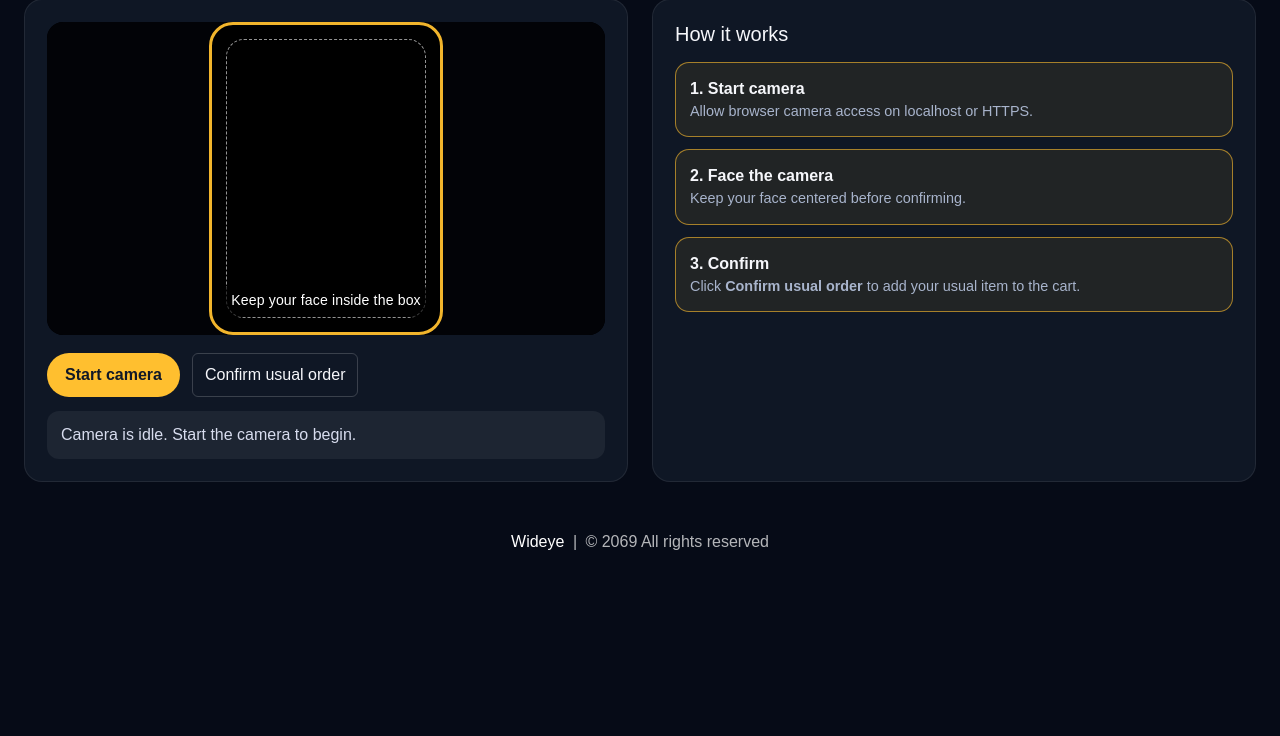
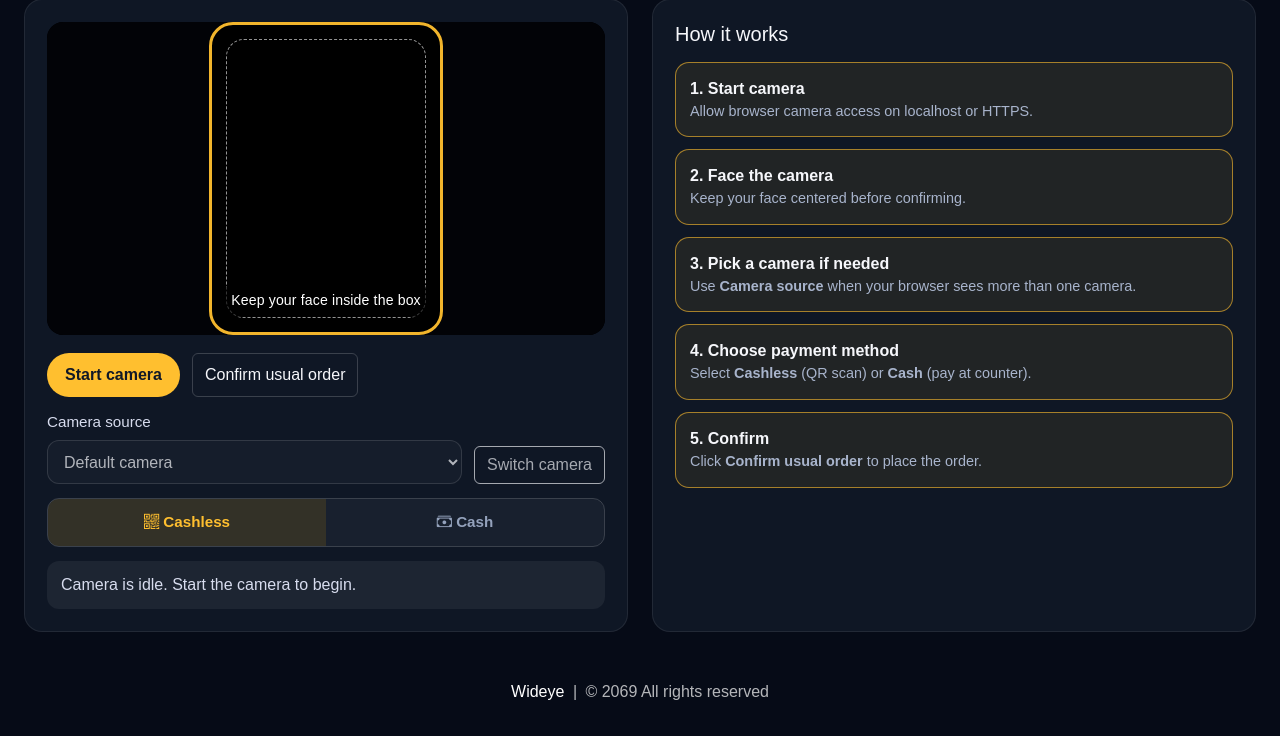
Before and after one commit to Ryzelz/Kiosk-5-flask-2, a Flask app: page /usual-order in a window 1280 px wide. Shown: the part 202-938 px from the top of the page. Before the commit the page ends 752 px from the top, so only its background shows below. Run offline with Flask 3, Linux system fonts and the light colour scheme; some libraries are stand-ins or nearby versions.

Commit message:
added cash and cashless payment option, added thermal printer featuer for receipt, and fix some bugs

```diff
--- a/website/__init__.py
+++ b/website/__init__.py
@@ -153,6 +153,9 @@ def sync_order_schema():
     if 'size' not in existing_columns:
         statements.append("ALTER TABLE \"order\" ADD COLUMN size VARCHAR(100) DEFAULT '' NOT NULL")
 
+    if 'payment_method' not in existing_columns:
+        statements.append("ALTER TABLE \"order\" ADD COLUMN payment_method VARCHAR(50) DEFAULT 'cashless' NOT NULL")
+
     with db.engine.begin() as connection:
         for statement in statements:
             connection.execute(text(statement))
--- a/website/models.py
+++ b/website/models.py
@@ -100,6 +100,7 @@ class Order(db.Model):
     shot = db.Column(db.String(100), nullable=False, default='')
     price = db.Column(db.Float, nullable=False)
     status = db.Column(db.String(100), nullable=False)
+    payment_method = db.Column(db.String(50), nullable=False, default='cashless')
     payment_id = db.Column(db.String(1000), nullable=False)
 
     customer_link = db.Column(db.Integer, db.ForeignKey('customer.id'), nullable=False)
--- a/website/static/js/faceCamera.js
+++ b/website/static/js/faceCamera.js
@@ -13,6 +13,9 @@
     const canvas = document.getElementById('faceCameraCanvas');
     const overlayCanvas = document.getElementById('faceCameraOverlay');
     const stepsContainer = document.getElementById('faceTrainingSteps');
+    const cameraSelect = document.getElementById('cameraSelect');
+    const switchCameraButton = document.getElementById('switchCameraButton');
+    const paymentToggle = document.getElementById('paymentMethodToggle');
     const previewUrl = app.dataset.previewUrl;
     const captureUrl = app.dataset.captureUrl;
     const confirmUrl = app.dataset.confirmUrl;
@@ -25,10 +28,85 @@
     let busy = false;
     let previewBusy = false;
     let previewTimer = null;
+    let selectedDeviceId = '';
+    let videoDevices = [];
+    let selectedPaymentMethod = 'cashless';
 
     const setStatus = (message, isError) => {
         statusBox.textContent = message;
         statusBox.style.color = isError ? '#ff9b9b' : '#d7dcee';
+    };
+
+    const getDeviceLabel = (device, index) => device.label || `Camera ${index + 1}`;
+
+    const getCurrentTrackDeviceId = () => {
+        if (!stream) {
+            return '';
+        }
+
+        const [videoTrack] = stream.getVideoTracks();
+        return videoTrack?.getSettings()?.deviceId || '';
+    };
+
+    const syncCameraSwitcherState = () => {
+        if (!cameraSelect || !switchCameraButton) {
+            return;
+        }
+
+        const canSwitch = videoDevices.length > 1;
+        cameraSelect.disabled = busy || !canSwitch;
+        switchCameraButton.disabled = busy || !canSwitch;
+    };
+
+    const renderCameraOptions = () => {
+        if (!cameraSelect) {
+            return;
+        }
+
+        const activeDeviceId = getCurrentTrackDeviceId();
+        const currentValue = selectedDeviceId || activeDeviceId;
+        cameraSelect.innerHTML = '';
+
+        if (!videoDevices.length) {
+            const option = document.createElement('option');
+            option.value = '';
+            option.textContent = 'Default camera';
+            cameraSelect.appendChild(option);
+            syncCameraSwitcherState();
+            return;
+        }
+
+        videoDevices.forEach((device, index) => {
+            const option = document.createElement('option');
+            option.value = device.deviceId;
+            option.textContent = getDeviceLabel(device, index);
+            cameraSelect.appendChild(option);
+        });
+
+        if (currentValue && videoDevices.some((device) => device.deviceId === currentValue)) {
+            cameraSelect.value = currentValue;
+            selectedDeviceId = currentValue;
+        } else {
+            cameraSelect.value = videoDevices[0].deviceId;
+            selectedDeviceId = cameraSelect.value;
+        }
+
+        syncCameraSwitcherState();
+    };
+
+    const loadVideoDevices = async () => {
+        if (!cameraSelect || !navigator.mediaDevices?.enumerateDevices) {
+            return;
+        }
+
+        const devices = await navigator.mediaDevices.enumerateDevices();
+        videoDevices = devices.filter((device) => device.kind === 'videoinput');
+
+        if (selectedDeviceId && !videoDevices.some((device) => device.deviceId === selectedDeviceId)) {
+            selectedDeviceId = '';
+        }
+
+        renderCameraOptions();
     };
 
     const renderSteps = () => {
@@ -138,19 +216,30 @@
         return data;
     };
 
-    const startCamera = async () => {
+    const startCamera = async (deviceId) => {
+        if (!navigator.mediaDevices?.getUserMedia) {
+            throw new Error('This browser does not support camera access.');
+        }
+
         if (stream) {
             return;
         }
 
+        const videoConstraints = deviceId
+            ? { deviceId: { exact: deviceId } }
+            : { facingMode: 'user' };
+
         stream = await navigator.mediaDevices.getUserMedia({
             video: {
-                facingMode: 'user'
+                ...videoConstraints
             },
             audio: false
         });
 
         video.srcObject = stream;
+        await video.play();
+        selectedDeviceId = getCurrentTrackDeviceId() || deviceId || selectedDeviceId;
+        await loadVideoDevices();
         setStatus('Camera ready. Position your face inside the frame.', false);
         clearOverlay();
     };
@@ -169,6 +258,12 @@
         stream = null;
         video.srcObject = null;
         clearOverlay();
+    };
+
+    const restartCamera = async (deviceId) => {
+        stopCamera();
+        await startCamera(deviceId);
+        startPreviewLoop();
     };
 
     const runPreview = async () => {
@@ -250,7 +345,8 @@
     const handleUsualConfirm = async () => {
         const frame = getFrameData();
         const result = await postJson(confirmUrl, {
-            frame: frame
+            frame: frame,
+            payment_method: selectedPaymentMethod
         });
 
         setStatus(result.message, false);
@@ -268,18 +364,20 @@
 
         try {
             busy = true;
+            syncCameraSwitcherState();
 
             if (mode === 'training') {
                 await resetTraining();
             }
 
-            await startCamera();
+            await startCamera(selectedDeviceId);
             startPreviewLoop();
             renderSteps();
         } catch (error) {
             setStatus(error.message || 'Camera could not be started.', true);
         } finally {
             busy = false;
+            syncCameraSwitcherState();
         }
     });
 
@@ -291,13 +389,14 @@
 
             try {
                 busy = true;
+                syncCameraSwitcherState();
 
                 if (!stream) {
                     if (mode === 'training' && currentStepIndex === 0) {
                         await resetTraining();
                     }
 
-                    await startCamera();
+                    await startCamera(selectedDeviceId);
                     startPreviewLoop();
                 }
 
@@ -310,7 +409,51 @@
                 setStatus(error.message || 'Capture failed.', true);
             } finally {
                 busy = false;
+                syncCameraSwitcherState();
             }
+        });
+    }
+
+    if (cameraSelect) {
+        cameraSelect.addEventListener('change', () => {
+            selectedDeviceId = cameraSelect.value;
+        });
+    }
+
+    if (switchCameraButton) {
+        switchCameraButton.addEventListener('click', async () => {
+            if (busy) {
+                return;
+            }
+
+            if (!selectedDeviceId) {
+                setStatus('Select a camera source first.', true);
+                return;
+            }
+
+            try {
+                busy = true;
+                syncCameraSwitcherState();
+                await restartCamera(selectedDeviceId);
+                const selectedIndex = videoDevices.findIndex((device) => device.deviceId === selectedDeviceId);
+                const selectedLabel = selectedIndex >= 0 ? getDeviceLabel(videoDevices[selectedIndex], selectedIndex) : 'selected camera';
+                setStatus(`Switched to ${selectedLabel}. Position your face inside the frame.`, false);
+            } catch (error) {
+                setStatus(error.message || 'Camera could not be switched.', true);
+            } finally {
+                busy = false;
+                syncCameraSwitcherState();
+            }
+        });
+    }
+
+    if (paymentToggle) {
+        paymentToggle.querySelectorAll('.wideye-payment-toggle-btn').forEach((btn) => {
+            btn.addEventListener('click', () => {
+                paymentToggle.querySelectorAll('.wideye-payment-toggle-btn').forEach((b) => b.classList.remove('active'));
+                btn.classList.add('active');
+                selectedPaymentMethod = btn.dataset.method;
+            });
         });
     }
 
@@ -330,5 +473,8 @@
         stopCamera();
     });
 
+    loadVideoDevices().catch(() => {
+        renderCameraOptions();
+    });
     renderSteps();
 })();
--- a/website/templates/cart.html
+++ b/website/templates/cart.html
@@ -72,7 +72,7 @@
 
                     </ul>
 
-                    <div class="d-grid"><a href="/place-order" class="btn btn-primary">Place Order</a></div>
+                    <div class="d-grid"><a href="/choose-payment" class="btn btn-primary">Place Order</a></div>
 
                 </div>
             </div>
--- a/website/templates/face_camera.html
+++ b/website/templates/face_camera.html
@@ -90,6 +90,72 @@
             flex-wrap: wrap;
             gap: 12px;
             margin-top: 18px;
+        }
+
+        .wideye-camera-switcher {
+            display: flex;
+            flex-wrap: wrap;
+            gap: 12px;
+            margin-top: 14px;
+            align-items: end;
+        }
+
+        .wideye-camera-switcher-field {
+            flex: 1 1 240px;
+        }
+
+        .wideye-camera-switcher label {
+            display: block;
+            margin-bottom: 6px;
+            color: #d7dcee;
+            font-size: 0.95rem;
+        }
+
+        .wideye-camera-switcher select {
+            width: 100%;
+            min-height: 44px;
+            border-radius: 12px;
+            border: 1px solid rgba(255, 255, 255, 0.18);
+            background: rgba(255, 255, 255, 0.04);
+            color: #f6f7fb;
+            padding: 10px 12px;
+        }
+
+        .wideye-camera-switcher select:disabled {
+            opacity: 0.7;
+            cursor: not-allowed;
+        }
+
+        .wideye-payment-toggle {
+            display: flex;
+            gap: 0;
+            margin-top: 14px;
+            border-radius: 12px;
+            overflow: hidden;
+            border: 1px solid rgba(255, 255, 255, 0.18);
+        }
+
+        .wideye-payment-toggle-btn {
+            flex: 1;
+            padding: 12px 16px;
+            border: none;
+            background: rgba(255, 255, 255, 0.04);
+            color: #94a2bc;
+            font-weight: 600;
+            font-size: 0.95rem;
+            cursor: pointer;
+            transition: background 0.2s, color 0.2s;
+            text-align: center;
+        }
+
+        .wideye-payment-toggle-btn.active {
+            background: rgba(255, 191, 47, 0.15);
+            color: #ffbf2f;
+        }
+
+        .wideye-payment-toggle-btn:not(.active):hover {
+            background: rgba(255, 255, 255, 0.08);
+            color: #d7dcee;
         }
 
         .wideye-camera-secondary {
@@ -186,6 +252,27 @@
                 {% endif %}
             </div>
 
+            {% if mode == 'usual' %}
+            <div class="wideye-camera-switcher">
+                <div class="wideye-camera-switcher-field">
+                    <label for="cameraSelect">Camera source</label>
+                    <select id="cameraSelect" aria-label="Select camera source">
+                        <option value="">Default camera</option>
+                    </select>
+                </div>
+                <button type="button" id="switchCameraButton" class="btn wideye-camera-secondary">Switch camera</button>
+            </div>
+
+            <div class="wideye-payment-toggle" id="paymentMethodToggle">
+                <button type="button" class="wideye-payment-toggle-btn active" data-method="cashless">
+                    <i class="bi bi-qr-code"></i> Cashless
+                </button>
+                <button type="button" class="wideye-payment-toggle-btn" data-method="cash">
+                    <i class="bi bi-cash-stack"></i> Cash
+                </button>
+            </div>
+            {% endif %}
+
             <div id="faceCameraStatus" class="wideye-camera-status">
                 Camera is idle. Start the camera to begin.
             </div>
@@ -208,8 +295,16 @@
                     <div class="wideye-step-meta">Keep your face centered before confirming.</div>
                 </div>
                 <div class="wideye-step-item active">
-                    <div class="fw-semibold">3. Confirm</div>
-                    <div class="wideye-step-meta">Click <strong>Confirm usual order</strong> to add your usual item to the cart.</div>
+                    <div class="fw-semibold">3. Pick a camera if needed</div>
+                    <div class="wideye-step-meta">Use <strong>Camera source</strong> when your browser sees more than one camera.</div>
+                </div>
+                <div class="wideye-step-item active">
+                    <div class="fw-semibold">4. Choose payment method</div>
+                    <div class="wideye-step-meta">Select <strong>Cashless</strong> (QR scan) or <strong>Cash</strong> (pay at counter).</div>
+                </div>
+                <div class="wideye-step-item active">
+                    <div class="fw-semibold">5. Confirm</div>
+                    <div class="wideye-step-meta">Click <strong>Confirm usual order</strong> to place the order.</div>
                 </div>
             </div>
             {% endif %}
--- a/website/views.py
+++ b/website/views.py
@@ -1,5 +1,6 @@
 from flask import Blueprint, render_template, flash, redirect, request, jsonify, url_for
 from sqlalchemy import func, or_
+import uuid
 
 from .models import Product, Cart, Order, Customer
 from flask_login import login_required, current_user
@@ -201,6 +202,86 @@ def create_order_and_payment(customer_id, items_list):
     }
 
 
+def create_order_cash(customer_id, items_list):
+    """Create orders for a cash payment (no PayMongo call).
+
+    Returns:
+        Dict with order_group_id and total.
+    """
+    total = 0
+    for item in items_list:
+        total += item['product'].current_price * item['quantity']
+
+    order_group_id = f'cash-{uuid.uuid4().hex[:12]}'
+
+    for item in items_list:
+        new_order = Order()
+        new_order.quantity = item['quantity']
+        new_order.size = item.get('size', '')
+        new_order.sugar = item.get('sugar', '')
+        new_order.milk = item.get('milk', '')
+        new_order.shot = item.get('shot', '')
+        new_order.price = item['product'].current_price
+        new_order.status = 'Pending'
+        new_order.payment_method = 'cash'
+        new_order.payment_id = order_group_id
+        new_order.product_link = item['product'].id
+        new_order.customer_link = customer_id
+
+        db.session.add(new_order)
+
+        product = Product.query.get(item['product'].id)
+        product.in_stock -= item['quantity']
+
+    db.session.commit()
+
+    return {
+        'order_group_id': order_group_id,
+        'total': total,
+    }
+
+
+def print_cash_receipt(orders, total):
+    """Best-effort thermal receipt for cash orders via QR204."""
+    try:
+        from thermal_printer import QR204Printer
+        with QR204Printer() as printer:
+            printer.align('center')
+            printer.bold()
+            printer.double_size()
+            printer.println('WIDEYE KIOSK')
+            printer.double_size(False)
+            printer.bold(False)
+            printer.println('Cash Payment Receipt')
+            printer.print_separator()
+
+            printer.align('left')
+            for order in orders:
+                name = order.product.product_name if order.product else 'Unknown'
+                printer.println(f'{name} x{order.quantity}')
+                options = format_option_summary(order)
+                if options and options != 'No add-ons':
+                    printer.println(f'  {options}')
+                printer.println(f'  PhP {order.price:.2f} each')
+            printer.print_separator()
+
+            printer.align('right')
+            printer.bold()
+            printer.println(f'TOTAL: PhP {total:.2f}')
+            printer.bold(False)
+
+            printer.align('center')
+            printer.feed(1)
+            printer.bold()
+            printer.println('PLEASE PAY AT THE COUNTER')
+            printer.bold(False)
+            printer.println('Thank you!')
+
+            printer.cut()
+    except Exception as exc:
+        print(f'Thermal printer error (non-fatal): {exc}')
+
+
 @views.route('/')
 def home():
 
@@ -333,13 +414,37 @@ def remove_cart():
         return jsonify(data)
 
 
-@views.route('/place-order')
+@views.route('/choose-payment')
 @login_required
-def place_order():
+def choose_payment():
     customer_cart = Cart.query.filter_by(customer_link=current_user.id).all()
     if not customer_cart:
         flash('Your cart is Empty')
         return redirect('/')
+
+    total = sum(item.product.current_price * item.quantity for item in customer_cart)
+
+    return render_template(
+        'choose_payment.html',
+        cart=customer_cart,
+        total=total,
+        format_option_summary=format_option_summary,
+        get_product_image=get_product_image,
+    )
+
+
+@views.route('/place-order', methods=['GET', 'POST'])
+@login_required
+def place_order():
+    if request.method == 'GET':
+        return redirect(url_for('views.choose_payment'))
+
+    customer_cart = Cart.query.filter_by(customer_link=current_user.id).all()
+    if not customer_cart:
+        flash('Your cart is Empty')
+        return redirect('/')
+
+    payment_method = request.form.get('payment_method', 'cashless')
 
     try:
         items_list = [
@@ -354,25 +459,44 @@ def place_order():
             for item in customer_cart
         ]
 
-        result = create_order_and_payment(current_user.id, items_list)
+        if payment_method == 'cash':
+            result = create_order_cash(current_user.id, items_list)
 
-        for item in customer_cart:
-            db.session.delete(item)
-        db.session.commit()
+            for item in customer_cart:
+                db.session.delete(item)
+            db.session.commit()
 
-        return render_template(
-            'payment_qr.html',
-            payment_intent_id=result['payment_intent_id'],
-            qr_image_url=result['qr_image_url'],
-            redirect_url=result['redirect_url'],
-            total=result['total'],
-            orders=Order.query.filter_by(payment_id=result['payment_intent_id']).all(),
-            format_option_summary=format_option_summary,
-            get_product_image=get_product_image,
-        )
+            orders = Order.query.filter_by(payment_id=result['order_group_id']).all()
+            print_cash_receipt(orders, result['total'])
+
+            return render_template(
+                'cash_receipt.html',
+                order_group_id=result['order_group_id'],
+                total=result['total'],
+                orders=orders,
+                format_option_summary=format_option_summary,
+                get_product_image=get_product_image,
+            )
+        else:
+            result = create_order_and_payment(current_user.id, items_list)
+
+            for item in customer_cart:
+                db.session.delete(item)
+            db.session.commit()
+
+            return render_template(
+                'payment_qr.html',
+                payment_intent_id=result['payment_intent_id'],
+                qr_image_url=result['qr_image_url'],
+                redirect_url=result['redirect_url'],
+                total=result['total'],
+                orders=Order.query.filter_by(payment_id=result['payment_intent_id']).all(),
+                format_option_summary=format_option_summary,
+                get_product_image=get_product_image,
+            )
     except Exception as e:
         db.session.rollback()
-        print('PayMongo error:', e)
+        print('Order error:', e)
         import traceback; traceback.print_exc()
         flash(f'Order not placed — {e}')
         return redirect('/')
@@ -494,8 +618,10 @@ def confirm_usual_order_frame():
         if usual_item.product.in_stock < usual_item.quantity:
             return jsonify({'ok': False, 'message': f'{usual_item.product.product_name} is currently out of stock.'}), 400
 
+    payment_method = payload.get('payment_method', 'cashless')
+
     try:
-        payment = create_order_and_payment(customer.id, [
+        usual_items_data = [
             {
                 'product': usual_item.product,
                 'quantity': usual_item.quantity,
@@ -505,14 +631,28 @@ def confirm_usual_order_frame():
                 'shot': usual_item.shot,
             }
             for usual_item in usual_items
-        ])
+        ]
 
-        return jsonify({
-            'ok': True,
-            'message': f'Order placed for {customer.username}. Proceed to payment.',
-            'recognized_name': recognized_name,
-            'redirect_url': url_for('views.usual_order_payment', pi_id=payment['payment_intent_id']),
-        })
+        if payment_method == 'cash':
+            result = create_order_cash(customer.id, usual_items_data)
+            orders = Order.query.filter_by(payment_id=result['order_group_id']).all()
+            print_cash_receipt(orders, result['total'])
+
+            return jsonify({
+                'ok': True,
+                'message': f'Cash order placed for {customer.username}. Please pay at the counter.',
+                'recognized_name': recognized_name,
+                'redirect_url': url_for('views.usual_order_cash_receipt', order_group_id=result['order_group_id']),
+            })
+        else:
+            payment = create_order_and_payment(customer.id, usual_items_data)
+
+            return jsonify({
+                'ok': True,
+                'message': f'Order placed for {customer.username}. Proceed to payment.',
+                'recognized_name': recognized_name,
+                'redirect_url': url_for('views.usual_order_payment', pi_id=payment['payment_intent_id']),
+            })
     except Exception as exc:
         db.session.rollback()
         print('Usual order payment error:', exc)
@@ -556,6 +696,27 @@ def usual_order_payment(pi_id):
     )
 
 
+@views.route('/usual-order/cash/<order_group_id>')
+def usual_order_cash_receipt(order_group_id):
+    """Cash receipt page for usual orders — no login required."""
+    orders = Order.query.filter_by(payment_id=order_group_id).all()
+    if not orders:
+        flash('No order found.')
+        return redirect('/')
+
+    total = sum(o.price * o.quantity for o in orders)
+
+    return render_template(
+        'cash_receipt.html',
+        order_group_id=order_group_id,
+        total=total,
+        orders=orders,
+        is_usual_order=True,
+        format_option_summary=format_option_summary,
+        get_product_image=get_product_image,
+    )
+
+
 @views.route('/search', methods=['GET', 'POST'])
 def search():
     if request.method == 'POST':
```
Also changed, not shown: test_app.py (+133 -0 lines), instance/database.sqlite3.
